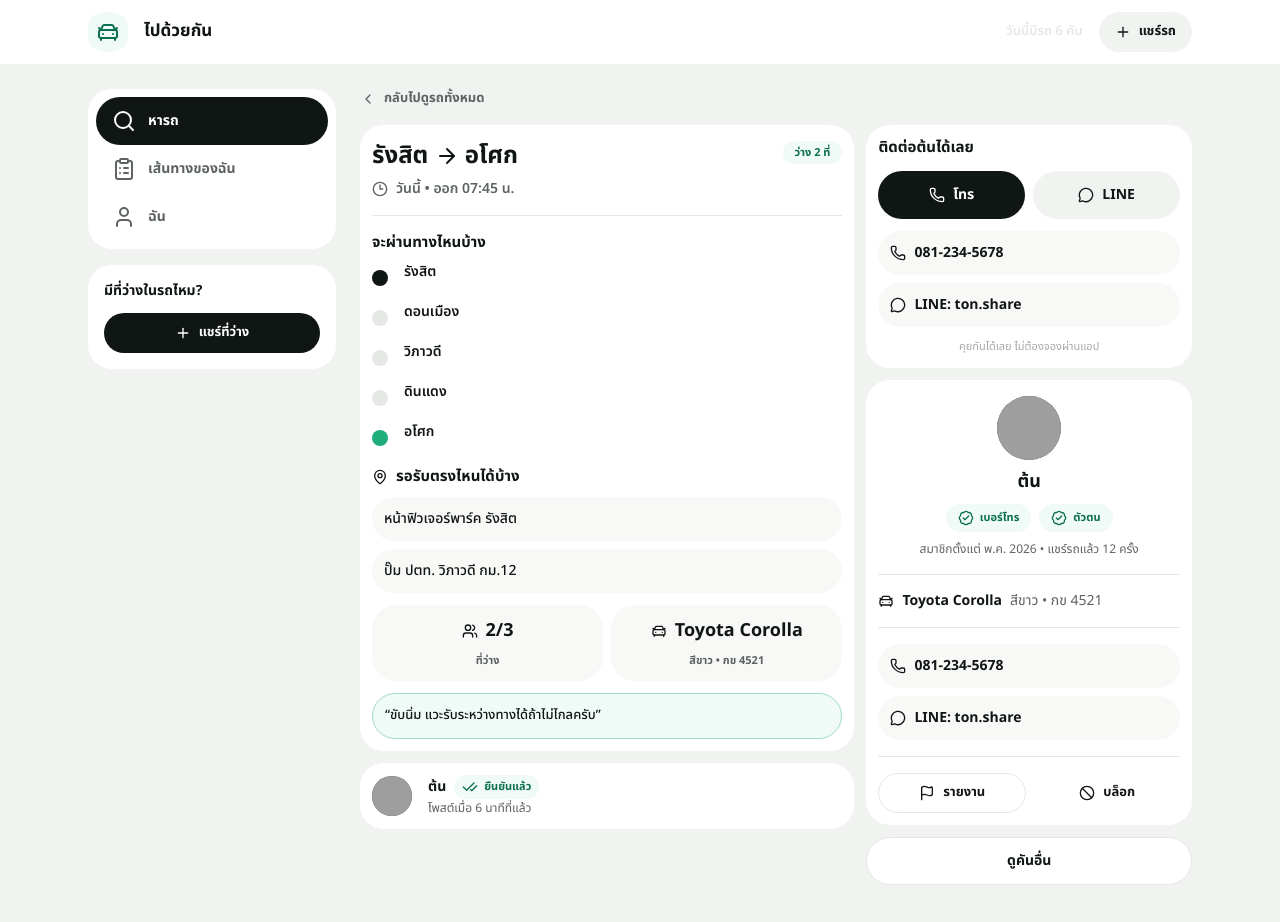
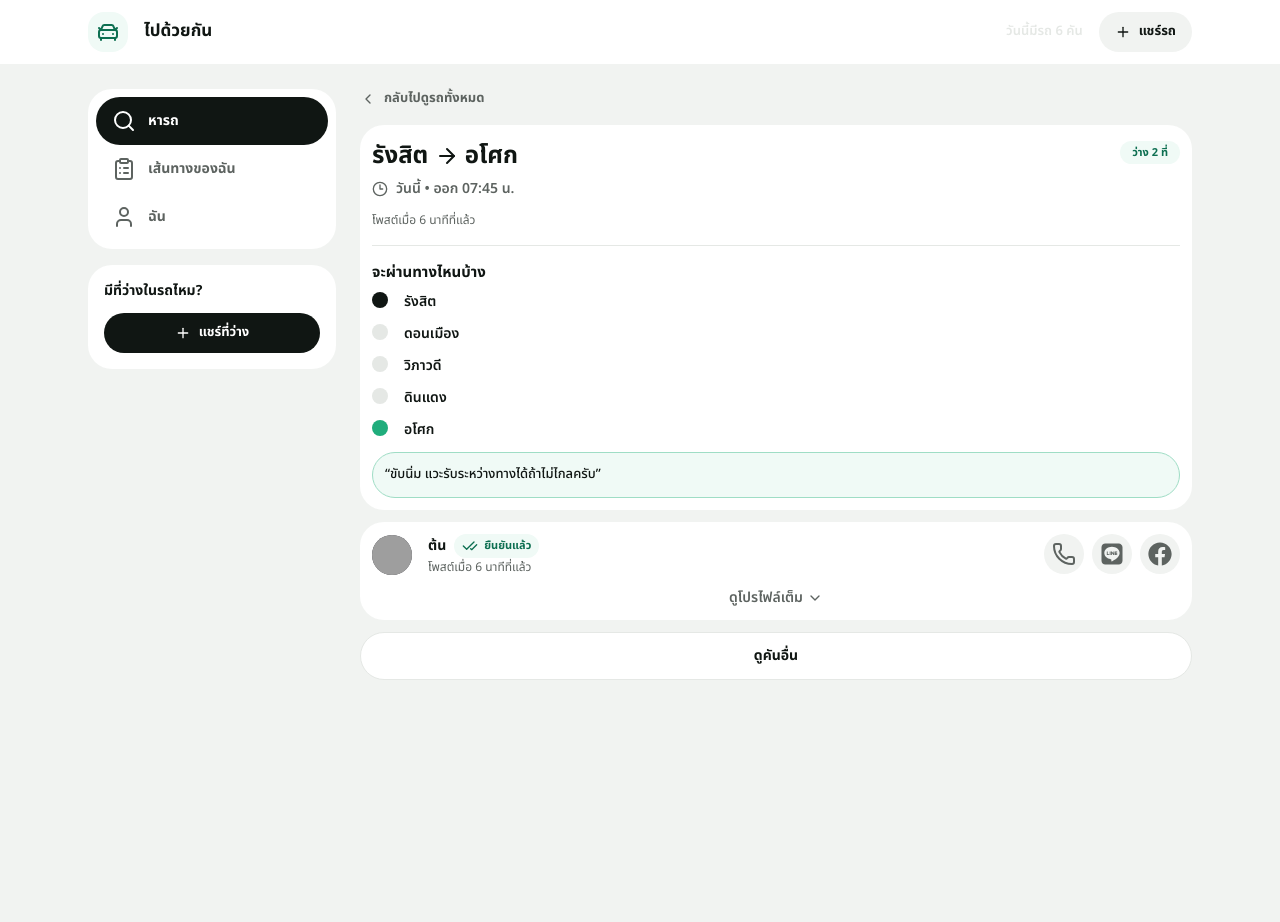
Before and after one commit to jarangit/port-share-seets, a Next.js app: page /offer/o-1 in a window 1280 px wide. Shown: the top 922 px of the page. After the commit the page ends 800 px from the top, so only its background shows below. Built offline with nearby package versions, Linux system fonts and the light colour scheme; grey boxes are pictures that could not be loaded.

Commit message:
refactor: update project name and add Facebook integration for driver contact options

```diff
--- a/package.json
+++ b/package.json
@@ -22,6 +22,7 @@
     "next": "16.3.8",
     "react": "19.2.8",
     "react-dom": "19.2.8",
+    "react-icons": "^5.7.0",
     "tailwind-merge": "^3.7.0"
   },
   "devDependencies": {
--- a/src/app/my-posts/page.tsx
+++ b/src/app/my-posts/page.tsx
@@ -6,9 +6,9 @@ import { Button } from "@/components/ui/button";
 import { Badge } from "@/components/ui/badge";
 import { Page, PageHeader, Stack, Cluster, CardGrid } from "@/components/ui/layout";
 import { Title, Text } from "@/components/ui/typography";
-import { Icon } from "@/components/ui/icon";
+import { Icon, LineIcon } from "@/components/ui/icon";
 import { myOffers } from "@/data/rides";
-import { Plus, Pencil, Power, ArrowRight, Lightbulb, Clock, Phone, MessageCircle, CarFront } from "lucide-react";
+import { Plus, Pencil, Power, ArrowRight, Lightbulb, Clock, Phone, CarFront } from "lucide-react";
 
 export default function MyPostsPage() {
   const [closed, setClosed] = useState<string[]>([]);
@@ -62,7 +62,7 @@ export default function MyPostsPage() {
                       </Text>
                     </Cluster>
                     <Cluster gap="sm">
-                      <Icon icon={MessageCircle} size="xs" />
+                      <Icon icon={LineIcon} size="xs" />
                       <Text as="span" size="caption" tone="muted">
                         {o.contact.lineId}
                       </Text>
--- a/src/app/offer/[id]/page.tsx
+++ b/src/app/offer/[id]/page.tsx
@@ -4,19 +4,17 @@ import { Card, CardBody } from "@/components/ui/card";
 import { Button } from "@/components/ui/button";
 import { Badge } from "@/components/ui/badge";
 import { Separator } from "@/components/ui/avatar";
-import { Page, Stack, Cluster, PairGrid, DetailLayout } from "@/components/ui/layout";
+import { Page, Stack, Cluster, Grow } from "@/components/ui/layout";
 import { Surface } from "@/components/ui/surface";
 import { Title, Text } from "@/components/ui/typography";
 import { Icon } from "@/components/ui/icon";
-import { ContactRow } from "@/components/ui/rows";
 import { BackLink } from "@/components/ui/nav";
 import { RouteTimeline } from "@/components/ui/route-timeline";
-import { MetricCard } from "@/components/ui/cards";
 import { UserRow } from "@/components/atoms/user-row";
-import { ContactActions } from "@/components/molecules/contact-actions";
+import { DriverQuickActions } from "@/components/molecules/driver-quick-actions";
 import { TrustProfileCard } from "@/components/organisms/trust-profile-card";
 import { getOffer, rideOffers, myOffers } from "@/data/rides";
-import { Clock3, MapPin, Users, CarFront, Phone, MessageCircle, ArrowRight } from "lucide-react";
+import { Clock3, ArrowRight, ChevronDown } from "lucide-react";
 
 export function generateStaticParams() {
   return [...rideOffers, ...myOffers].map((o) => ({ id: o.id }));
@@ -33,9 +31,8 @@ export default async function OfferDetailPage({ params }: { params: Promise<{ id
     <Page>
       <BackLink href="/find" label="กลับไปดูรถทั้งหมด" />
 
-      <DetailLayout
-        main={
-          <>
+      <Stack gap="md">
+            {/* 1 — Hero summary + route */}
             <Card>
               <CardBody pad="roomy">
                 <Stack gap="md">
@@ -55,43 +52,16 @@ export default async function OfferDetailPage({ params }: { params: Promise<{ id
                       <Badge variant="success">ว่าง {offer.seatsLeft} ที่</Badge>
                     )}
                   </Cluster>
-
+                  <Text size="caption" tone="muted">
+                    โพสต์เมื่อ {offer.postedAgo}
+                  </Text>
                   <Separator />
-
                   <Stack gap="sm">
-                    <Stack gap="sm">
-                      <Title as="h2" size="section">
-                        จะผ่านทางไหนบ้าง
-                      </Title>
-                      <RouteTimeline points={[offer.origin, ...offer.via, offer.destination]} />
-                    </Stack>
-                    <Stack gap="sm">
-                      <Title as="h2" size="section" icon={MapPin}>
-                        รอรับตรงไหนได้บ้าง
-                      </Title>
-                      <Stack gap="sm">
-                        {offer.pickupPoints.map((p) => (
-                          <Surface key={p} tone="wash" pad="md">
-                            <Text weight="medium">{p}</Text>
-                          </Surface>
-                        ))}
-                      </Stack>
-                    </Stack>
+                    <Title as="h2" size="section">
+                      จะผ่านทางไหนบ้าง
+                    </Title>
+                    <RouteTimeline points={[offer.origin, ...offer.via, offer.destination]} />
                   </Stack>
-
-                  <PairGrid>
-                    <MetricCard
-                      icon={Users}
-                      value={`${offer.seatsLeft}/${offer.seatsTotal}`}
-                      caption="ที่ว่าง"
-                    />
-                    <MetricCard
-                      icon={CarFront}
-                      value={offer.vehicle.model}
-                      caption={`สี${offer.vehicle.color} • ${offer.vehicle.plate}`}
-                    />
-                  </PairGrid>
-
                   {offer.note && (
                     <Surface tone="brand" pad="md">
                       <Text size="meta" weight="medium">
@@ -103,59 +73,41 @@ export default async function OfferDetailPage({ params }: { params: Promise<{ id
               </CardBody>
             </Card>
 
-            <Card>
-              <CardBody pad="even">
-                <UserRow user={offer.driver} sub={`โพสต์เมื่อ ${offer.postedAgo}`} />
-              </CardBody>
-            </Card>
-          </>
-        }
-        side={
-          <>
+            {/* 2 — Driver trust preview + expandable full profile */}
             <Card>
               <CardBody pad="even">
                 <Stack gap="md">
-                  <Title as="h2" size="section">
-                    ติดต่อ{offer.driver.name}ได้เลย
-                  </Title>
-                  {!full ? (
-                    <Stack gap="md">
-                      <ContactActions phone={offer.contact.phone} lineId={offer.contact.lineId} />
-                      <Stack gap="sm">
-                        <ContactRow icon={Phone}>
-                          <Text as="span" weight="bold">
-                            {offer.contact.phone}
-                          </Text>
-                        </ContactRow>
-                        <ContactRow icon={MessageCircle}>
-                          <Text as="span" weight="bold">
-                            LINE: {offer.contact.lineId}
-                          </Text>
-                        </ContactRow>
-                      </Stack>
-                    </Stack>
-                  ) : (
-                    <Surface tone="wash" pad="md">
-                      <Text weight="bold" tone="muted" align="center">
-                        คันนี้เต็มแล้ว ลองดูคันอื่นนะ
-                      </Text>
-                    </Surface>
-                  )}
-                  <Text size="micro" tone="faint" align="center">
-                    คุยกันได้เลย ไม่ต้องจองผ่านแอป
-                  </Text>
+                  <Cluster align="start" justify="between" gap="sm">
+                    <Grow>
+                      <UserRow user={offer.driver} sub={`โพสต์เมื่อ ${offer.postedAgo}`} />
+                    </Grow>
+                    <DriverQuickActions
+                      phone={offer.contact.phone}
+                      lineId={offer.contact.lineId}
+                      facebookUrl={offer.driver.facebookUrl}
+                      driverName={offer.driver.name}
+                      hidden={full}
+                    />
+                  </Cluster>
+                  <details className="group">
+                    <summary className="flex cursor-pointer list-none items-center justify-center gap-1 text-sm font-semibold text-ink-soft hover:text-ink [&::-webkit-details-marker]:hidden">
+                      <span className="group-open:hidden">ดูโปรไฟล์เต็ม</span>
+                      <span className="hidden group-open:inline">ซ่อนโปรไฟล์เต็ม</span>
+                      <Icon icon={ChevronDown} size="xs" inline />
+                    </summary>
+                    <div className="pt-3">
+                      <TrustProfileCard user={offer.driver} />
+                    </div>
+                  </details>
                 </Stack>
               </CardBody>
             </Card>
 
-            <TrustProfileCard user={offer.driver} />
-
+            {/* 3 — Escape hatch */}
             <Button variant="outline" width="full" asChild>
               <Link href="/find">ดูคันอื่น</Link>
             </Button>
-          </>
-        }
-      />
+      </Stack>
     </Page>
   );
 }
--- a/src/components/molecules/contact-actions.tsx
+++ b/src/components/molecules/contact-actions.tsx
@@ -1,7 +1,8 @@
 import { Button } from "@/components/ui/button";
 import { Icon } from "@/components/ui/icon";
 import { Cluster } from "@/components/ui/layout";
-import { Phone, MessageCircle } from "lucide-react";
+import { Phone } from "lucide-react";
+import { LineIcon } from "@/components/ui/icon";
 
 export function ContactActions({
   phone,
@@ -25,7 +26,7 @@ export function ContactActions({
       </Button>
       <Button size={size} width="grow" variant="secondary" asChild>
         <a href={lineHref} target="_blank" rel="noreferrer">
-          <Icon icon={MessageCircle} size="xs" /> LINE
+          <Icon icon={LineIcon} size="xs" /> LINE
         </a>
       </Button>
     </Cluster>
--- /dev/null
+++ b/src/components/molecules/driver-quick-actions.tsx
@@ -0,0 +1,76 @@
+import { Button } from "@/components/ui/button";
+import { Icon, LineIcon } from "@/components/ui/icon";
+import { Cluster } from "@/components/ui/layout";
+import { Phone } from "lucide-react";
+import type { LucideIcon } from "lucide-react";
+import { FaFacebook } from "react-icons/fa";
+
+/* Facebook brand icon from react-icons — cast to plug into the app's
+   Icon API like any LucideIcon. */
+const Facebook = FaFacebook as unknown as LucideIcon;
+
+/* DriverQuickActions — phone / LINE / Facebook icon buttons.
+   Same look everywhere (offer detail, find cards). Renders nothing
+   when hidden (e.g. ride is full). */
+export function DriverQuickActions({
+  phone,
+  lineId,
+  facebookUrl,
+  driverName,
+  hidden = false,
+}: {
+  phone: string;
+  lineId: string;
+  facebookUrl?: string;
+  driverName: string;
+  hidden?: boolean;
+}) {
+  if (hidden) return null;
+
+  return (
+    <Cluster gap="sm">
+      <Button
+        variant="secondary"
+        size="icon"
+        asChild
+        className="text-ink-soft [&_svg]:size-6"
+      >
+        <a href={`tel:${phone.replace(/-/g, "")}`} aria-label={`โทรหา ${driverName}`}>
+          <Icon icon={Phone} size="xs" />
+        </a>
+      </Button>
+      <Button
+        variant="secondary"
+        size="icon"
+        asChild
+        className="text-ink-soft [&_svg]:size-6"
+      >
+        <a
+          href={`https://line.me/ti/p/~${lineId}`}
+          target="_blank"
+          rel="noreferrer"
+          aria-label={`LINE หา ${driverName}`}
+        >
+          <Icon icon={LineIcon} size="xs" />
+        </a>
+      </Button>
+      {facebookUrl && (
+        <Button
+          variant="secondary"
+          size="icon"
+          asChild
+          className="text-ink-soft [&_svg]:size-6"
+        >
+          <a
+            href={facebookUrl}
+            target="_blank"
+            rel="noreferrer"
+            aria-label={`ดูโปรไฟล์ Facebook ของ ${driverName}`}
+          >
+            <Icon icon={Facebook} size="xs" />
+          </a>
+        </Button>
+      )}
+    </Cluster>
+  );
+}
--- a/src/components/organisms/trust-profile-card.tsx
+++ b/src/components/organisms/trust-profile-card.tsx
@@ -4,9 +4,9 @@ import { Avatar, AvatarImage, AvatarFallback, Separator } from "@/components/ui/
 import { Badge } from "@/components/ui/badge";
 import { Cluster, Stack } from "@/components/ui/layout";
 import { Title, Text } from "@/components/ui/typography";
-import { Icon } from "@/components/ui/icon";
+import { Icon, LineIcon } from "@/components/ui/icon";
 import { InfoRow, ContactRow } from "@/components/ui/rows";
-import { Flag, Ban, CarFront, Phone, MessageCircle, BadgeCheck } from "lucide-react";
+import { Flag, Ban, CarFront, Phone, BadgeCheck } from "lucide-react";
 import type { UserProfile } from "@/lib/types";
 
 export function TrustProfileCard({ user: u }: { user: UserProfile }) {
@@ -63,7 +63,7 @@ export function TrustProfileCard({ user: u }: { user: UserProfile }) {
                 </Text>
               </ContactRow>
               {u.lineId && (
-                <ContactRow icon={MessageCircle}>
+                <ContactRow icon={LineIcon}>
                   <Text as="span" weight="bold">
                     LINE: {u.lineId}
                   </Text>
--- a/src/components/ui/icon.tsx
+++ b/src/components/ui/icon.tsx
@@ -2,6 +2,7 @@ import { cva, type VariantProps } from "class-variance-authority";
 import { cn } from "@/lib/utils";
 import type { LucideIcon } from "lucide-react";
 import { CarFront } from "lucide-react";
+import { FaLine } from "react-icons/fa";
 
 const iconSizes = {
   xs: "h-4 w-4",
@@ -88,6 +89,10 @@ export function IconBox({
   );
 }
 
+/* LineIcon — LINE brand icon from react-icons (lucide-react no longer
+   ships brand icons). Cast to plug into the app's Icon / ContactRow API. */
+export const LineIcon = FaLine as unknown as LucideIcon;
+
 /* BrandMark — logo tile + wordmark lockup */
 export function BrandMark({ name, compact = false }: { name: string; compact?: boolean }) {
   return (
--- a/src/components/ui/route-timeline.tsx
+++ b/src/components/ui/route-timeline.tsx
@@ -7,16 +7,16 @@ export function RouteTimeline({ points }: { points: string[] }) {
     <div>
       {points.map((p, i, arr) => (
         <div key={p} className="flex gap-4">
-          <div className="flex flex-col items-center">
+          <div className="flex flex-col">
             <span
               className={cn(
-                "mt-2 h-4 w-4 shrink-0 rounded-full",
+                " h-4 w-4 shrink-0 rounded-full",
                 i === 0 ? "bg-brand-primary" : i === arr.length - 1 ? "bg-success" : "bg-border"
               )}
             />
             {i < arr.length - 1 && <span className="my-2 w-1 flex-1 bg-border" />}
           </div>
-          <div className="pb-4">
+          <div >
             <Text size="body" weight="semibold">
               {p}
             </Text>
--- a/src/data/users.ts
+++ b/src/data/users.ts
@@ -14,6 +14,7 @@ export const users: Record<string, UserProfile> = {
     vehicle: { model: "Toyota Corolla", color: "ขาว", plate: "กข 4521" },
     phone: "081-234-5678",
     lineId: "ton.share",
+    facebookUrl: "https://www.facebook.com/ton.share",
   },
   bank: {
     id: "u-bank",
@@ -28,6 +29,7 @@ export const users: Record<string, UserProfile> = {
     vehicle: { model: "Honda City", color: "เทา", plate: "งง 8830" },
     phone: "089-876-5432",
     lineId: "bank.drive",
+    facebookUrl: "https://www.facebook.com/bank.drive",
   },
   bee: {
     id: "u-bee",
@@ -42,6 +44,7 @@ export const users: Record<string, UserProfile> = {
     vehicle: { model: "Mazda 2", color: "แดง", plate: "ขค 1123" },
     phone: "082-345-6789",
     lineId: "bee.go",
+    facebookUrl: "https://www.facebook.com/bee.go",
   },
   me: {
     id: "u-me",
@@ -55,5 +58,6 @@ export const users: Record<string, UserProfile> = {
     vehicle: { model: "Toyota Yaris", color: "ขาว", plate: "กท 7788" },
     phone: "086-123-4567",
     lineId: "me.share",
+    facebookUrl: "https://www.facebook.com/share/1GiMNm5bwv/?mibextid=wwXIfr",
   },
 };
--- a/src/lib/types.ts
+++ b/src/lib/types.ts
@@ -13,6 +13,7 @@ export interface UserProfile {
   vehicle?: { model: string; color: string; plate: string };
   phone?: string;
   lineId?: string;
+  facebookUrl?: string;
 }
 
 export interface RideOffer {
```
Also changed, not shown: src/app/profile/page.tsx (+8 -3 lines), src/components/molecules/ride-offer-card.tsx (+24 -6 lines), 1 other file (tests, documents, lock files or other folders).
